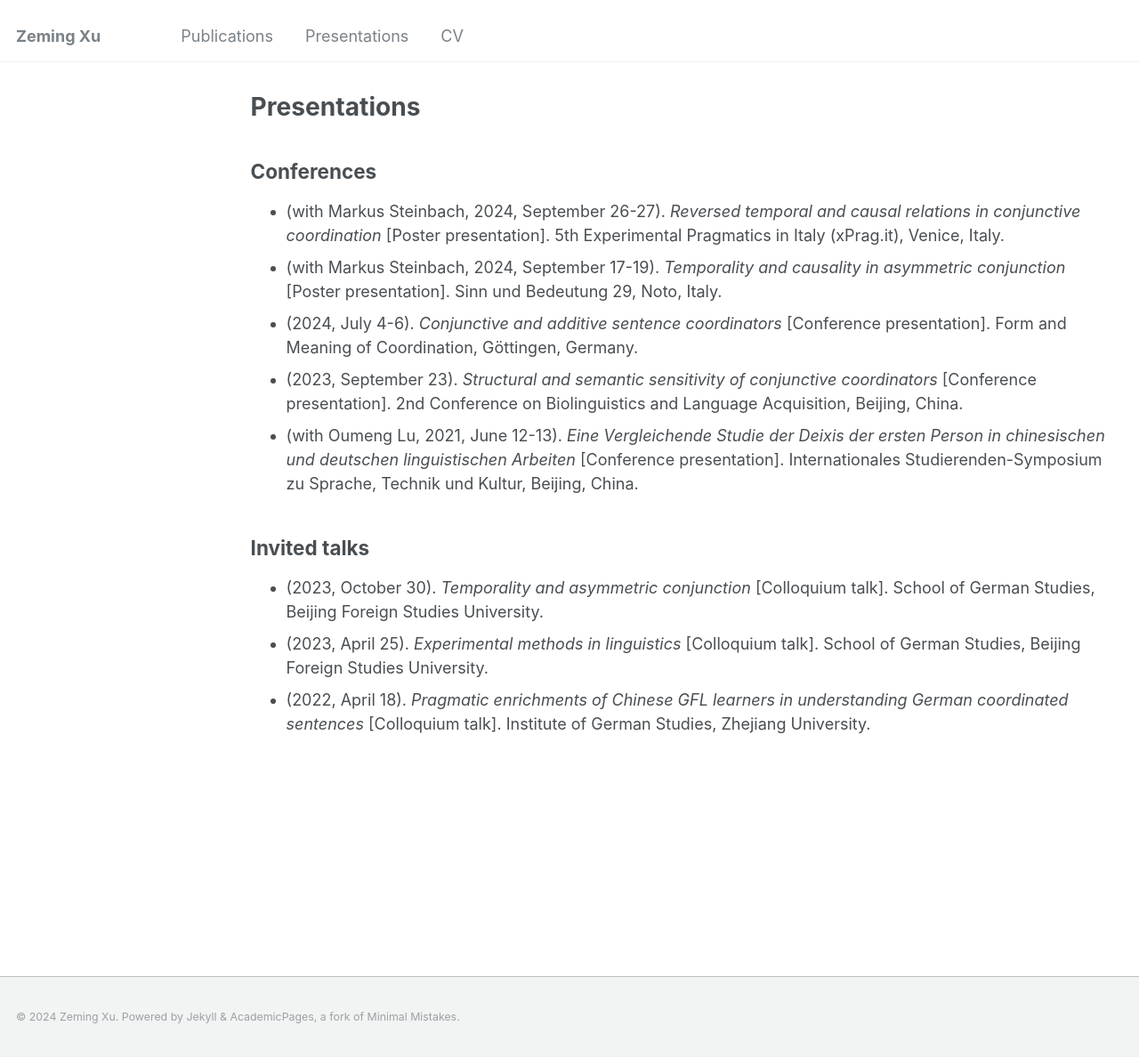
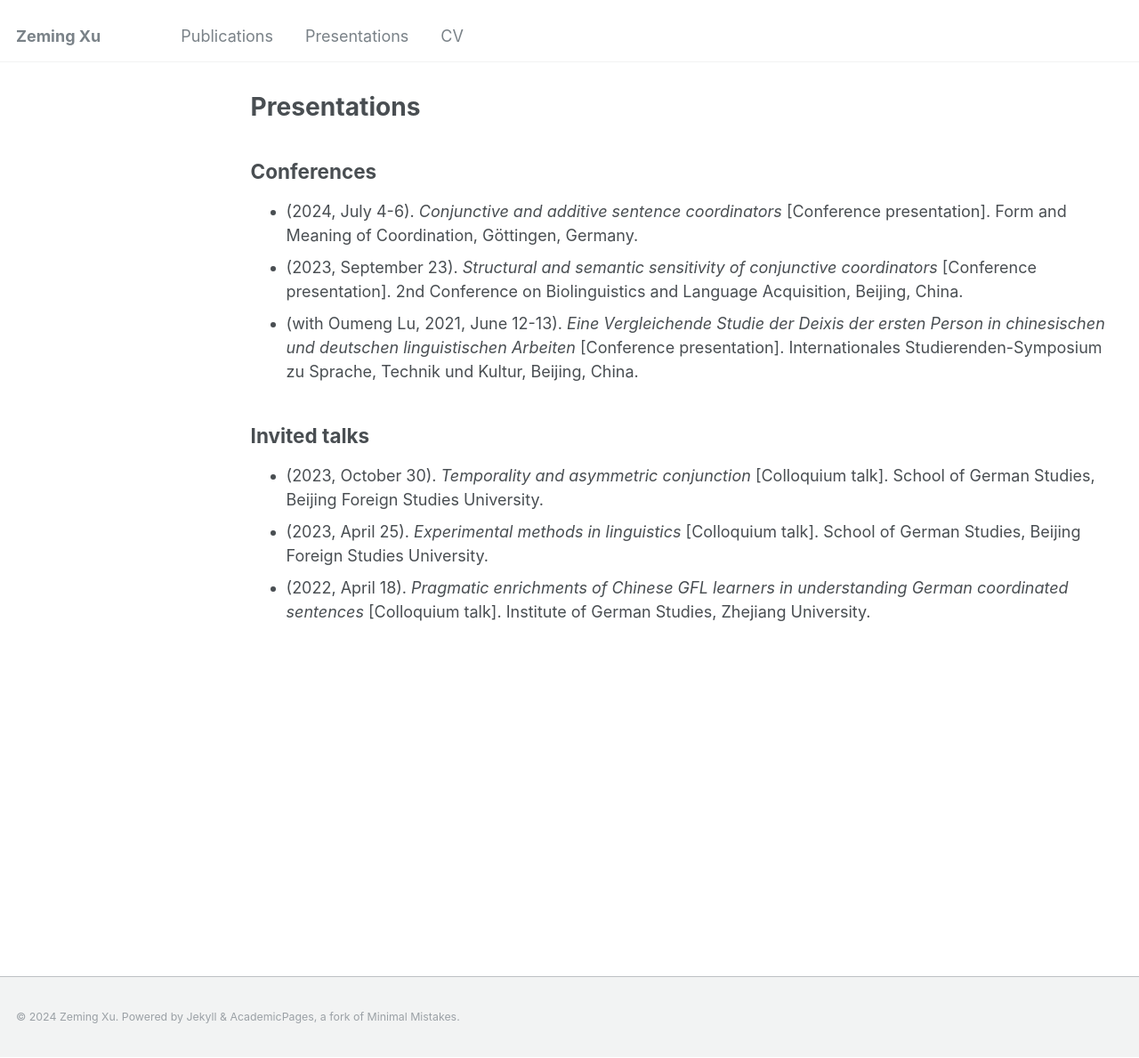
Before and after one commit to xu-zeming/xu-zeming.github.io, a Jekyll site: the page built from _pages/presentations.md, in a window 1280 px wide and 1189 px high. Shown: the whole window at 89% size. Built offline with Jekyll 4.4.1, drawn with Linux system fonts in a browser that asks for light colours.

Commit message:
modified:   _pages/presentations.md 	modified:   _pages/publications.md

```diff
--- a/_pages/presentations.md
+++ b/_pages/presentations.md
@@ -6,8 +6,8 @@ author_profile: false
 ---
 
 ## Conferences
-* (with Markus Steinbach, 2024, September 26-27). *Reversed temporal and causal relations in conjunctive coordination* [Poster presentation]. 5th Experimental Pragmatics in Italy (xPrag.it), Venice, Italy.
-* (with Markus Steinbach, 2024, September 17-19). *Temporality and causality in asymmetric conjunction* [Poster presentation]. Sinn und Bedeutung 29, Noto, Italy.
+<!-- * (with Markus Steinbach, 2024, September 26-27). *Reversed temporal and causal relations in conjunctive coordination* [Poster presentation]. 5th Experimental Pragmatics in Italy (xPrag.it), Venice, Italy.
+* (with Markus Steinbach, 2024, September 17-19). *Temporality and causality in asymmetric conjunction* [Poster presentation]. Sinn und Bedeutung 29, Noto, Italy. -->
 * (2024, July 4-6). *Conjunctive and additive sentence coordinators* [Conference presentation]. Form and Meaning of Coordination, Göttingen, Germany.
 * (2023, September 23). *Structural and semantic sensitivity of conjunctive coordinators* [Conference presentation]. 2nd Conference on Biolinguistics and Language Acquisition, Beijing, China.
 * (with Oumeng Lu, 2021, June 12-13). *Eine Vergleichende Studie der Deixis der ersten Person in chinesischen und deutschen linguistischen Arbeiten* [Conference presentation]. Internationales Studierenden-Symposium zu Sprache, Technik und Kultur, Beijing, China.
```
Also changed, not shown: _pages/publications.md (+1 -1 lines).
